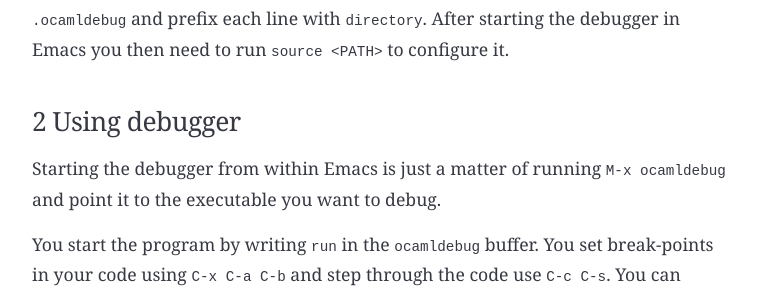
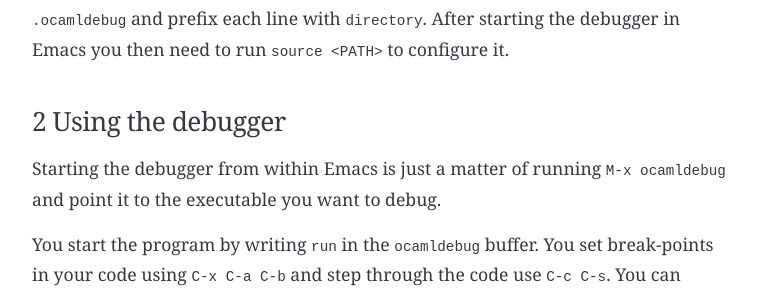
Before and after one commit to mads-hartmann/blog.mads-hartmann.com, a Jekyll site: the page built from _posts/2014-11-15-ocamldebug.html, in a window 1280 px wide. Shown: the part 965-1261 px from the top of the page, without its empty margins (258-1021 px from the left). Built offline with Jekyll 4.4.1, drawn with Linux system fonts in a browser that asks for light colours; nearby versions of some CDN libraries; Markdown is read by kramdown in place of the engine named in the settings.

Commit message:
Fix typo in ocamldebug post

```diff
--- a/_org/_posts/2014-11-15-ocamldebug.org
+++ b/_org/_posts/2014-11-15-ocamldebug.org
@@ -38,7 +38,7 @@
 starting the debugger in Emacs you then need to run ~source <PATH>~ to
 configure it.
 
-* Using debugger
+* Using the debugger
 
 Starting the debugger from within Emacs is just a matter of running
 ~M-x ocamldebug~ and point it to the executable you want to debug.
--- a/_posts/2014-11-15-ocamldebug.html
+++ b/_posts/2014-11-15-ocamldebug.html
@@ -45,7 +45,7 @@
 </div>
 
 <div id="outline-container-sec-2" class="outline-2">
-<h2 id="sec-2"><span class="section-number-2">2</span> Using debugger</h2>
+<h2 id="sec-2"><span class="section-number-2">2</span> Using the debugger</h2>
 <div class="outline-text-2" id="text-2">
 <p>
 Starting the debugger from within Emacs is just a matter of running
```
